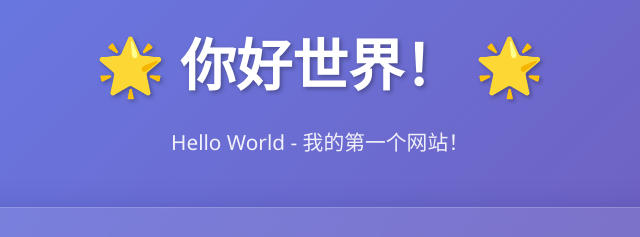
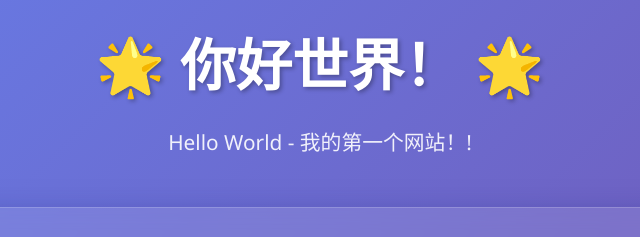
Before and after one commit to Taozi-succes/hello-word, a plain HTML site: page dist/index.html in a window 1280 px wide. Shown: the top 237 px of the page, 320-960 px from the left. Drawn offline with Linux system fonts and the light colour scheme.

```diff
--- a/dist/index.html
+++ b/dist/index.html
@@ -11,7 +11,7 @@
     <div class="container">
         <header class="header">
             <h1 class="title">🌟 你好世界！ 🌟</h1>
-            <p class="subtitle">Hello World - 我的第一个网站！</p>
+            <p class="subtitle">Hello World - 我的第一个网站！!</p>
         </header>
 
         <main class="main-content">
```
